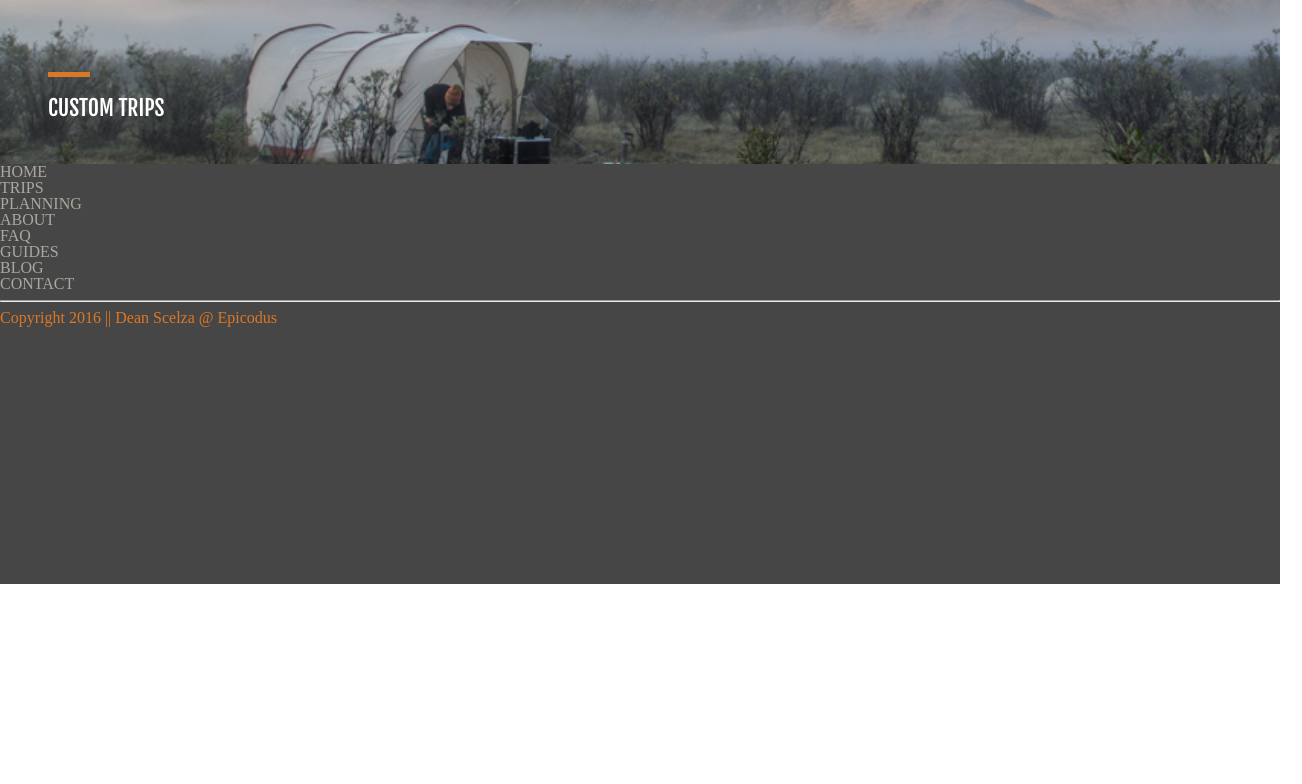
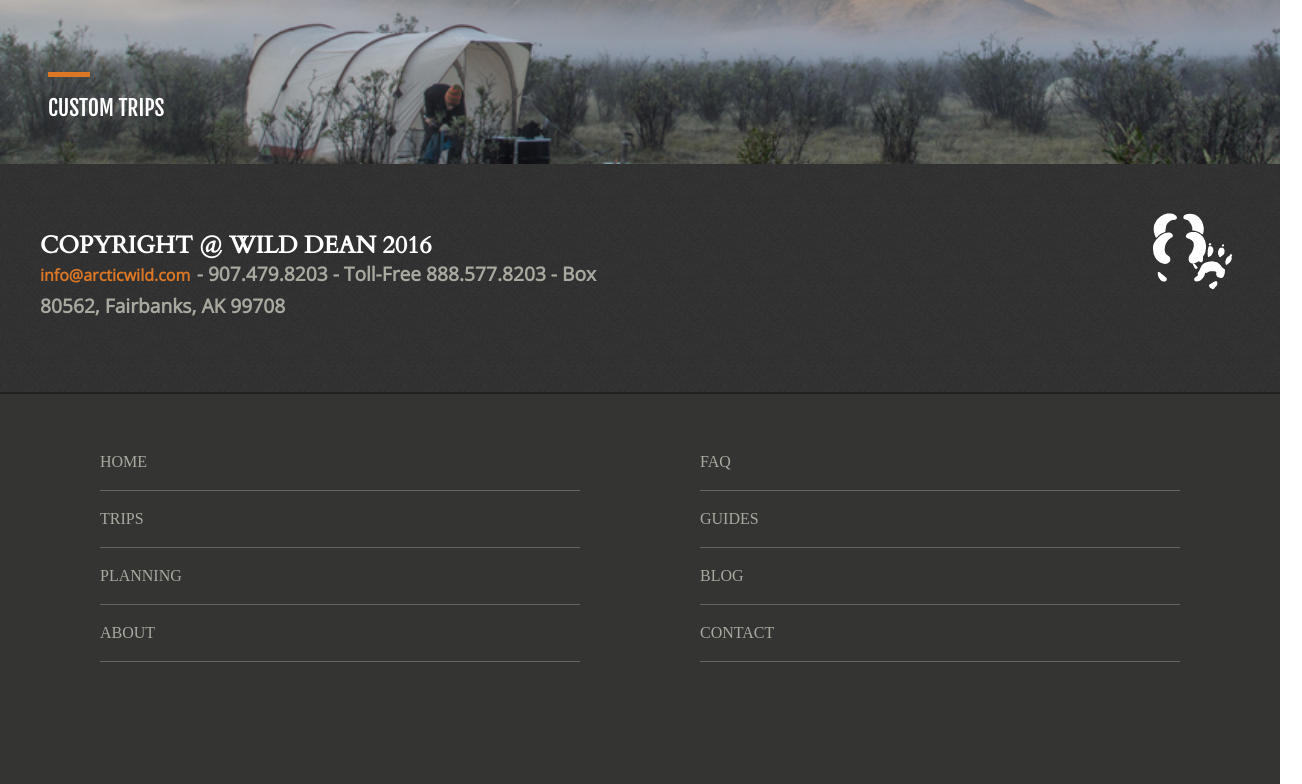
Before and after one commit to d34n5/arctic-wild, a plain HTML site: page index.html in a window 1280 px wide. Shown: the part 2016-2800 px from the top of the page, 1302 px wide, since content can reach past the window. Before the commit the page ends 2600 px from the top, so only its background shows below. Drawn offline with nearby package versions, Linux system fonts and the light colour scheme.

Commit message:
style footer

```diff
--- a/index.html
+++ b/index.html
@@ -10,12 +10,12 @@
   <body>
     <div class="container">
       <div class="hero">
-        <span id="logo"><h4 class="title-text">ARCTIC WILD</h4></span>
+        <span id="small-logo"><img src="img/small-logo.png" alt="" /></span><span><h3 class="title-text">ARCTIC WILD</h3></span>
         <span id="menu"><img src="img/menu.png" alt="" /></span>
         <div class="hero-overlay">
           <span><img src="img/icon-alaska.png" alt="" /></span>
           <h5 class="title-subtext">ENJOY THE SOLITUDE&nbsp;&AMP;&nbsp;SOLACE&nbsp;OF</h5>
-          <h1 class="title-text">ARCTIC&nbsp;WILD</h1>
+          <h1 class="hero-text">ARCTIC&nbsp;WILD</h1>
           <div id="hero-bar">
           </div>
           <div id="play-circle">
@@ -96,7 +96,16 @@
           </div>
         </p>
       </div>
-      <div class="footer">
+      <div class="footer-top">
+        <p id="copy-top">
+          COPYRIGHT @ WILD DEAN 2016
+        <br>
+          <span id="email">info@arcticwild.com</span>
+          <span id="contact-info"> - 907.479.8203 - Toll-Free 888.577.8203 - Box <br> 80562, Fairbanks, AK 99708</span>
+          <span id="big-logo"><img src="img/big-logo.png" alt="" /></span>
+        </p>
+      </div>
+      <div class="footer-bottom">
         <ul id="col-1">
           <li>HOME</li>
           <li>TRIPS</li>
@@ -109,9 +118,8 @@
           <li>BLOG</li>
           <li>CONTACT</li>
         </ul>
-        <hr>
         <p id="copyright">
-          Copyright 2016 || Dean Scelza @ Epicodus
+          <span class="design">Design by </span><span class="elephant"> Elephant Seagulls</span>
         </p>
       </div>
     </div>
--- a/scss/_components.scss
+++ b/scss/_components.scss
@@ -45,3 +45,37 @@
 #custom-icon img {
   top: 21px;
 }
+
+#big-logo {
+  float: right;
+  position: relative;
+  top: -90px;
+}
+
+#small-logo {
+  float: left;
+  font-size: 1.15em;
+  position: relative;
+  top: -18px;
+}
+
+#copy-top {
+  color: $white;
+  font-family: $font-stack-primary;
+  font-weight: bold;
+  font-size: 1.5rem;
+  margin-top: 30px;
+}
+
+#email {
+  color: $orange;
+  font-size: 1rem;
+  font-family: 'Open Sans', sans-serif;
+}
+
+#contact-info {
+  color: $lightgrey;
+  font-family: 'Open Sans', sans-serif;
+  font-size: 1.2rem;
+  line-height: 2rem;
+}
--- a/scss/_containers.scss
+++ b/scss/_containers.scss
@@ -2,7 +2,8 @@
 .container {
   display: flex;
   flex-wrap: wrap;
-  width: 100vw;
+  width: 100%;
+  overflow: hidden;
 }
 
 
@@ -15,7 +16,23 @@
   background-repeat: no-repeat;
   background-position: center;
   color: $white;
-  padding: 2rem .5rem;
+  padding: 2.5rem;
+}
+
+.hero-overlay {
+  position: relative;
+  top: 50px;
+  right: 70px;
+  display: flex;
+  flex-direction: column;
+  align-items: center;
+  justify-content: space-around;
+  height: 330px;
+  margin: 0 auto;
+}
+
+.hero-text {
+  font-size: 5rem;
 }
 
 
@@ -63,9 +80,50 @@
   background-image: url("../img/basecamp.jpg");
 }
 
-.footer {
-  background-color: $darkergrey;
-  height: 420px;
+.footer-top {
+  background-image: url("../img/footer-background.jpg");;
+  background-repeat: repeat;
+  height: 230px;
   color: $lightgrey;
   width: 100%;
+  min-width: 750px;
+  padding: 2.5rem;
+  border-bottom: 2px solid #222;
 }
+
+.footer-bottom {
+  background-color: $darkestgrey;
+  height: 500px;
+  color: $lightgrey;
+  width: 100%;
+  padding: 2.5rem;
+}
+
+.design {
+  color: $orange;
+  font-size: 1rem;
+  font-family: 'Open Sans', sans-serif;
+}
+
+.elephant {
+  color: $white;
+  font-family: 'Open Sans', sans-serif;
+}
+
+#col-1, #col-2 {
+  width: 40%;
+  float: left;
+  margin: 0 5%;
+}
+
+#copyright {
+  display: block;
+  position: relative;
+  left: 30px;
+  top: 130px;
+}
+
+.footer-bottom li {
+  padding: 1.25rem 1.25rem 1.25rem 0rem;
+  border-bottom: 1px solid $darkgrey;
+}
--- a/scss/_variables.scss
+++ b/scss/_variables.scss
@@ -5,6 +5,7 @@ $lightgrey: #a9a9a0;
 $medgrey: #8e8e8a;
 $darkgrey: #646461;
 $darkergrey: #464646;
+$darkestgrey: #343433;
 $black: #000;
 
 $font-stack-primary: 'Cardo', 'Crimson Text', serif;
--- a/scss/app.scss
+++ b/scss/app.scss
@@ -12,23 +12,9 @@ h1 {
   font-weight: bold;
 }
 
-.hero-overlay {
-  position: relative;
-  top: 30px;
-  left: 30px;
-  display: flex;
-  flex-direction: column;
-  align-items: center;
-  justify-content: space-around;
-  height: 350px;
-  margin: 0 auto;
-}
 
-.title-text {
-  font-family: $font-stack-primary;
-  position: relative;
-  top: -10px;
-}
+
+
 
 .title-subtext {
   font-family: $font-stack-secondary;
@@ -42,18 +28,12 @@ h1 {
   background-color: $white;
 }
 
-#logo {
-  position: relative;
-  top: 15px;
-  left: 30px;
-  font-size: 1.15em;
-}
+
 
 #menu {
   float: right;
   position: relative;
-  top: -20px;
-  left: -10px;
+
 }
 
 #play-circle {
@@ -76,3 +56,9 @@ h1 {
 #copyright {
   color: $orange;
 }
+
+.title-text {
+  font-family: $font-stack-primary;
+  float: left;
+  font-size: 1.25rem;
+}
```
Also changed, not shown: css/app.css, img/big-logo.png (added), img/footer-background.jpg (added), img/small-logo.png (added), 1 other file.
